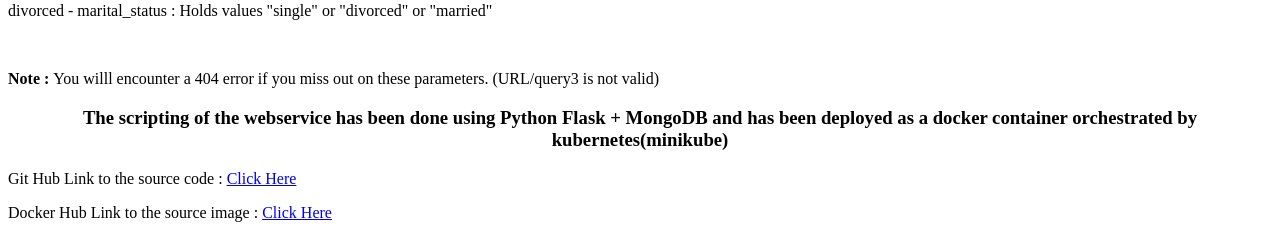
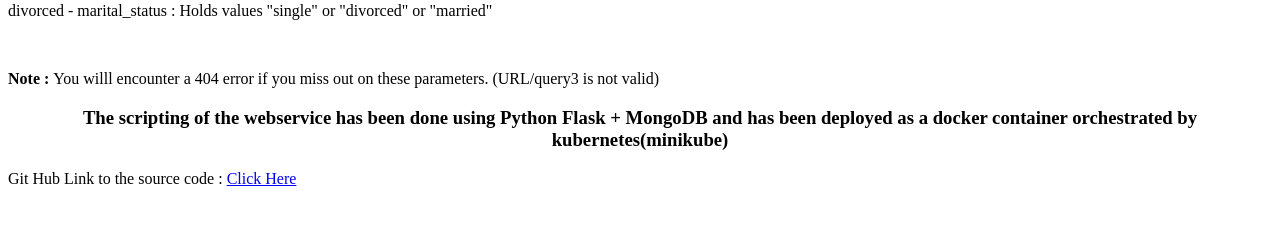
Before and after one commit to mythreyi1905/yfret, a Flask app: page / in a window 1280 px wide. Shown: the part 731-969 px from the top of the page. After the commit the page ends 917 px from the top, so only its background shows below. Run offline with Flask 2, Linux system fonts and the light colour scheme; some libraries are stand-ins or nearby versions.

Commit message:
Update homepage.html

```diff
--- a/templates/homepage.html
+++ b/templates/homepage.html
@@ -32,6 +32,5 @@
 
 <h3 style="text-align:center"> The scripting of the webservice has been done using Python Flask +  MongoDB and has been deployed as a docker container orchestrated by kubernetes(minikube) </h3>
 <p>Git Hub Link to the source code : <a href= "https://github.com/mythreyi1905/yfret.git">Click Here</a> </p>
-<p>Docker Hub Link to the source image : <a href = " https://hub.docker.com/repository/docker/mythreyi1929/yfretproject">Click Here</a> </p>
 </body>
 </html>
```
